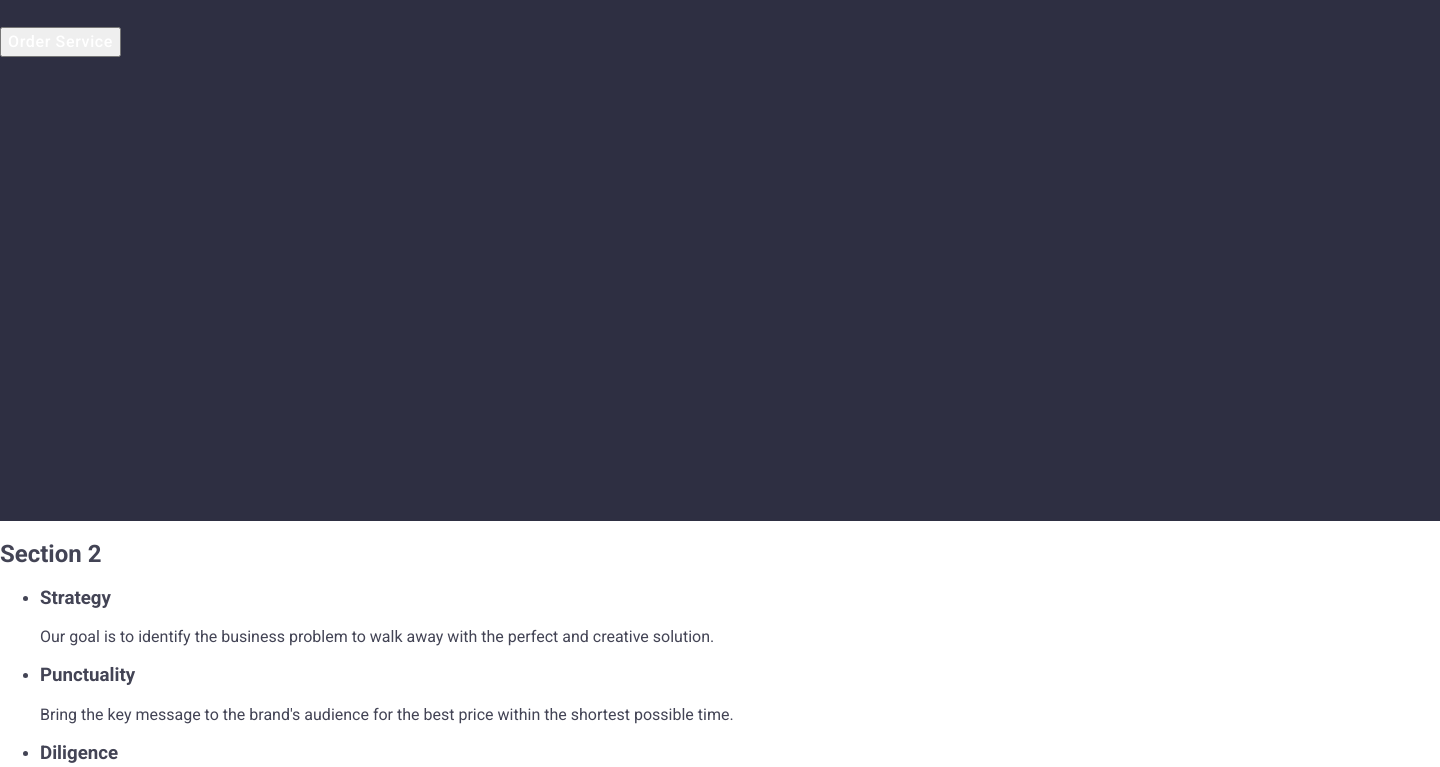
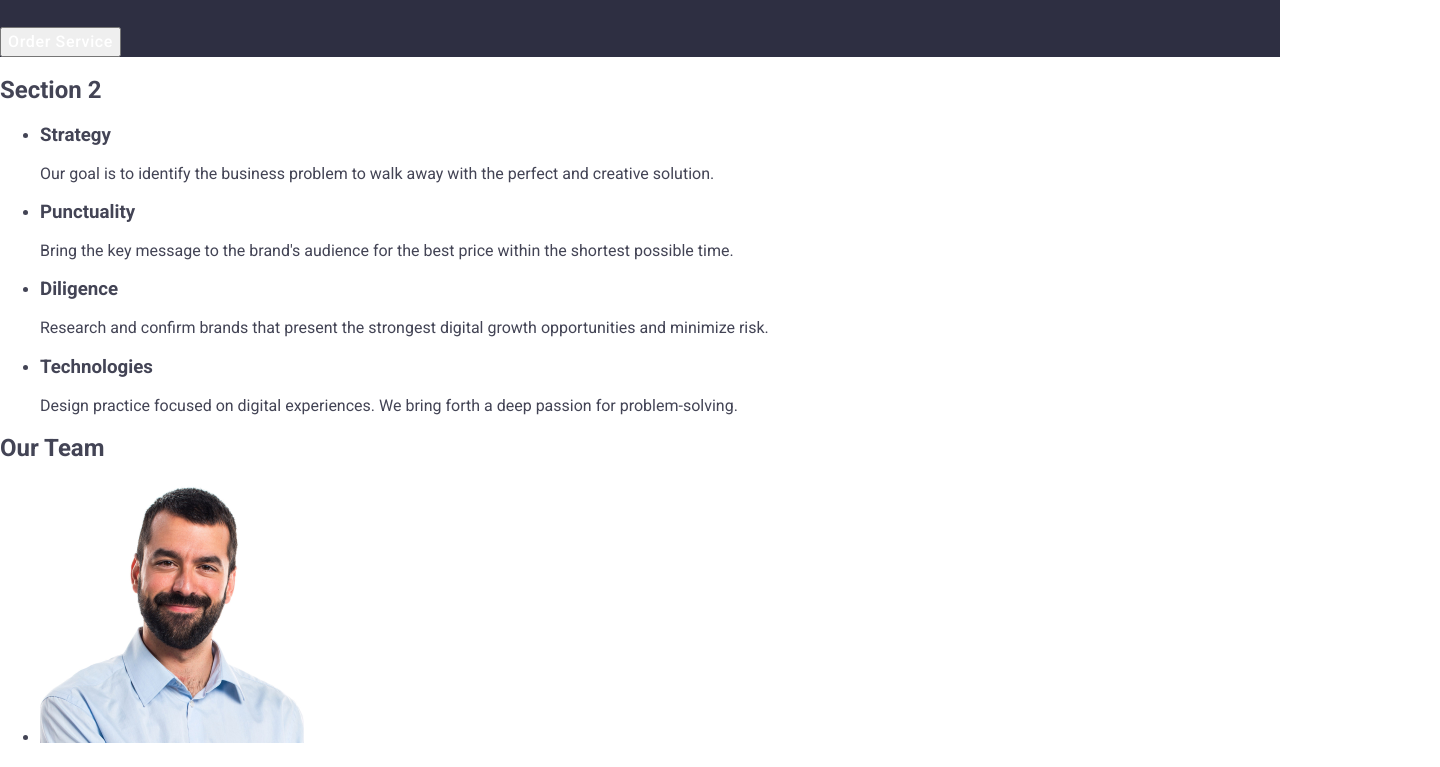
Before and after one commit to Rybalko-Andrii/goit-markup-hw-02, a plain HTML site: page index.html in a window 1280 px wide. Shown: the part 288-1055 px from the top of the page, 1440 px wide, since content can reach past the window. Drawn offline with nearby package versions, Linux system fonts and the light colour scheme.

Commit message:
Styles v2

```diff
--- a/css/styles.css
+++ b/css/styles.css
@@ -2,8 +2,6 @@ body {
   font-family: Roboto, sans-serif;
   background: #fff;
   color: #434455;
-  width: 1440px;
-  height: 3300px;
 }
 
 .logo-top {
@@ -51,8 +49,6 @@ body {
 
 .wrapper {
   background: #2e2f42;
-  width: 1440px;
-  height: 600px;
 }
 
 .wrapper-title {
```
